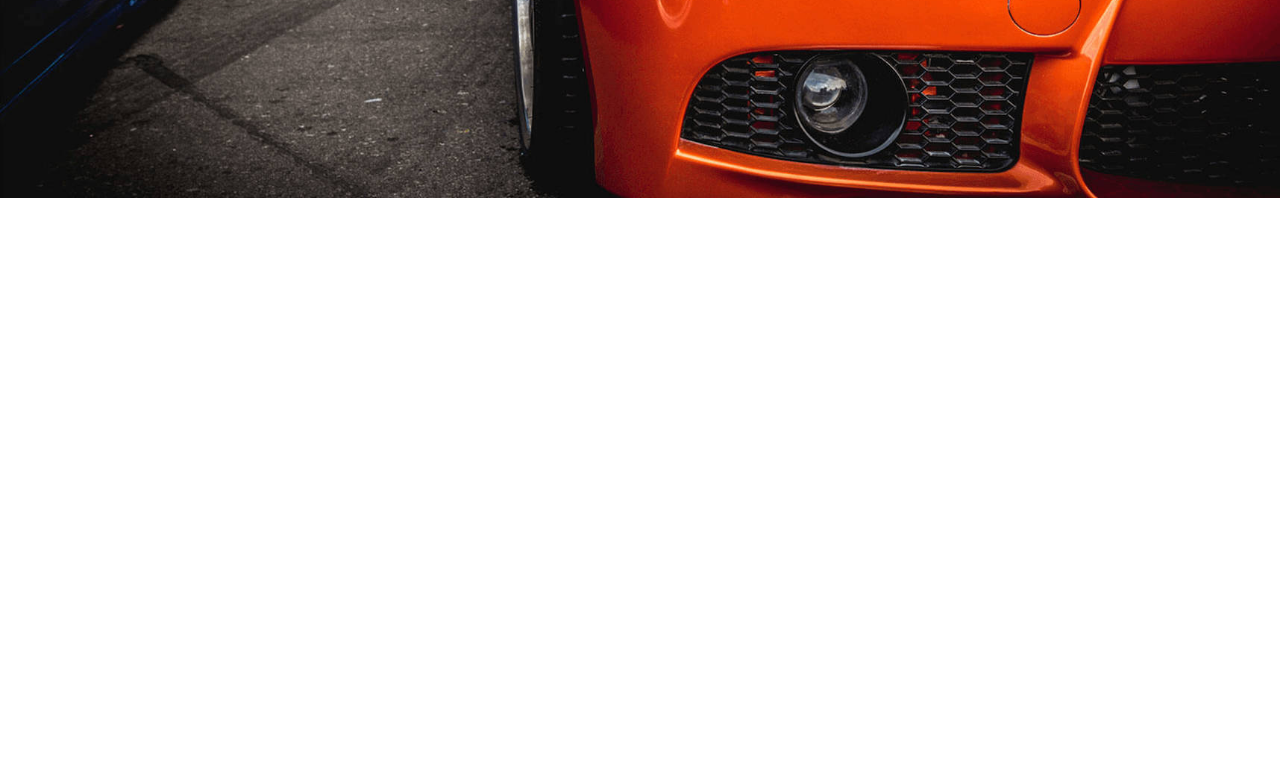
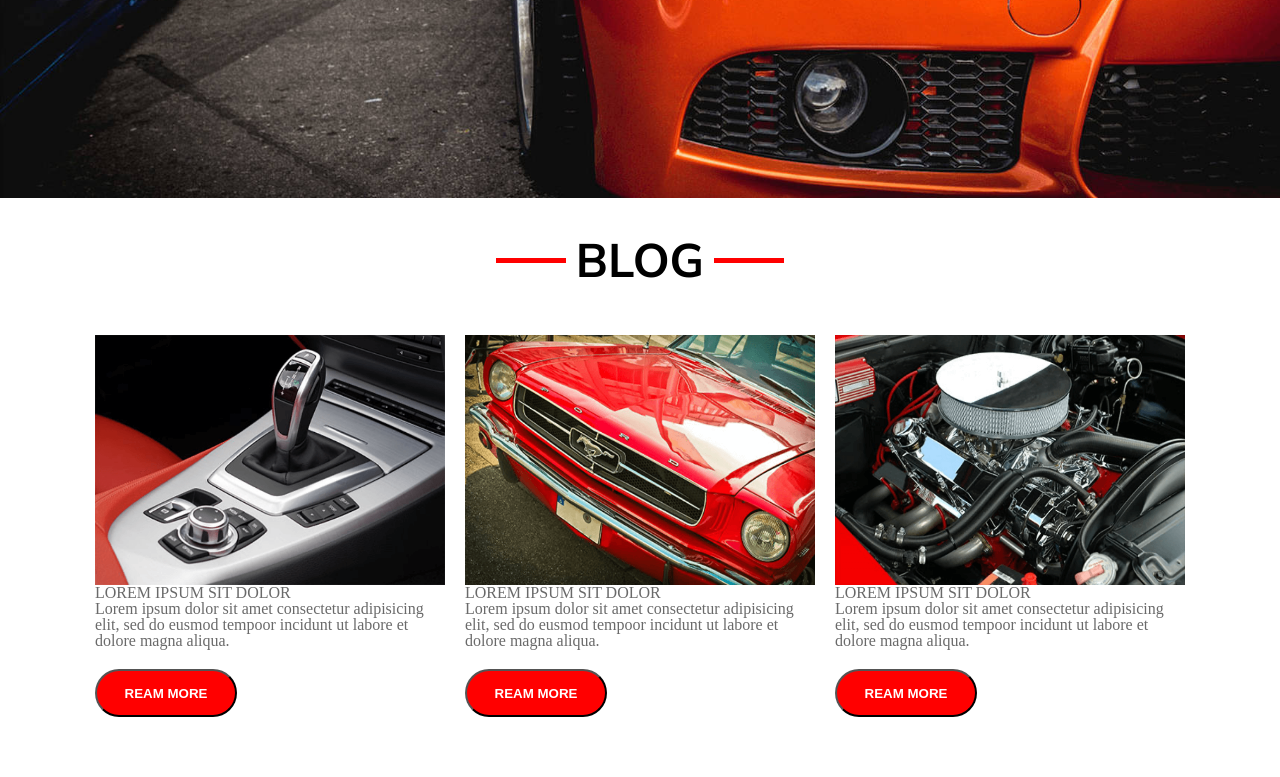
Before and after one commit to RaQ13/CarSharing, a plain HTML site: page index.html in a window 1280 px wide. Shown: the part 502-1279 px from the top of the page. Before the commit the page ends 800 px from the top, so only its background shows below. Drawn offline with Linux system fonts and the light colour scheme.

Commit message:
add article

```diff
--- a/css/style.css
+++ b/css/style.css
@@ -96,3 +96,70 @@ a {
 .button1 a {
     color: white;
 }
+/* koniec banneru */
+h3 {
+    font-size: 47px;
+    font-family: 'Nunito Sans', sans-serif;
+    font-weight: bold;
+    position: relative;
+    display: inline-block;
+    margin-top: 40px;
+    margin-bottom: 15px;
+}
+h3:before {
+    content: "";
+    background-color: red;
+    width: 70px;
+    height: 5px;
+    position: absolute;
+    top: 20px;
+    left: -80px;
+}
+h3:after {
+    content: "";
+    background-color: red;
+    width: 70px;
+    height: 5px;
+    position: absolute;
+    top: 20px;
+    right: -80px;
+}
+article {
+    text-align: center;
+}
+.article-photo {
+    width: 350px;
+    height: 250px;
+}
+.article-photo-img {
+    width: 100%;
+    height: 100%;
+}
+.blog-article {
+    max-width: 350px;
+    text-align: left;
+    margin: 10px;
+}
+.article-content {
+    display: flex;
+    justify-content: center;
+    align-items: center;
+    padding: 25px;
+    color: #6A6A6A;
+}
+.article-content p {
+    margin: 0;
+}
+.blog-article button {
+    width: 142px;
+    height: 40px;
+    display: flex;
+    align-items: center;
+    justify-content: center;
+    margin-top: 20px;
+    margin-left: 0;
+    color: white;
+    background-color: red;
+}
+
+/* gotowy artykół */
--- a/index.html
+++ b/index.html
@@ -36,6 +36,37 @@
         </div>
     </section>
 </header>
-
+<article>
+    <h3>BLOG</h3>
+    <div class="article-content">
+    <div class="blog-article">
+    <div class="article-photo">
+        <img src="./images/photo1.png" alt="" class="article-photo-img">
+    </div>
+        <h4>LOREM IPSUM SIT DOLOR</h4>
+        <p>Lorem ipsum dolor sit amet consectetur adipisicing elit, sed
+        do eusmod tempoor incidunt ut labore et dolore magna aliqua.</p>
+        <button>REAM MORE</button>
+    </div>
+    <div class="blog-article">
+        <div class="article-photo">
+            <img src="./images/photo2.png" alt="" class="article-photo-img">
+        </div>
+        <h4>LOREM IPSUM SIT DOLOR</h4>
+        <p>Lorem ipsum dolor sit amet consectetur adipisicing elit, sed
+            do eusmod tempoor incidunt ut labore et dolore magna aliqua.</p>
+        <button>REAM MORE</button>
+    </div>
+    <div class="blog-article">
+        <div class="article-photo">
+            <img src="./images/photo3.png" alt="" class="article-photo-img">
+        </div>
+        <h4>LOREM IPSUM SIT DOLOR</h4>
+        <p>Lorem ipsum dolor sit amet consectetur adipisicing elit, sed
+            do eusmod tempoor incidunt ut labore et dolore magna aliqua.</p>
+        <button>REAM MORE</button>
+    </div>
+    </div>
+</article>
 </body>
 </html>
```
